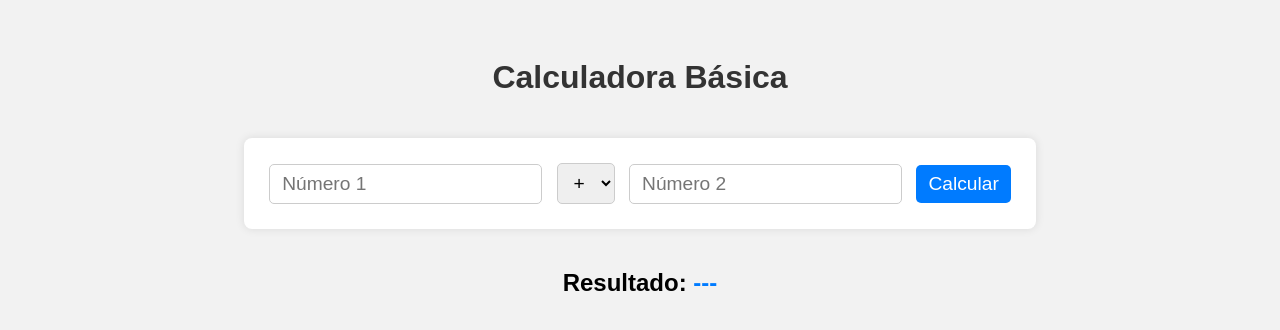
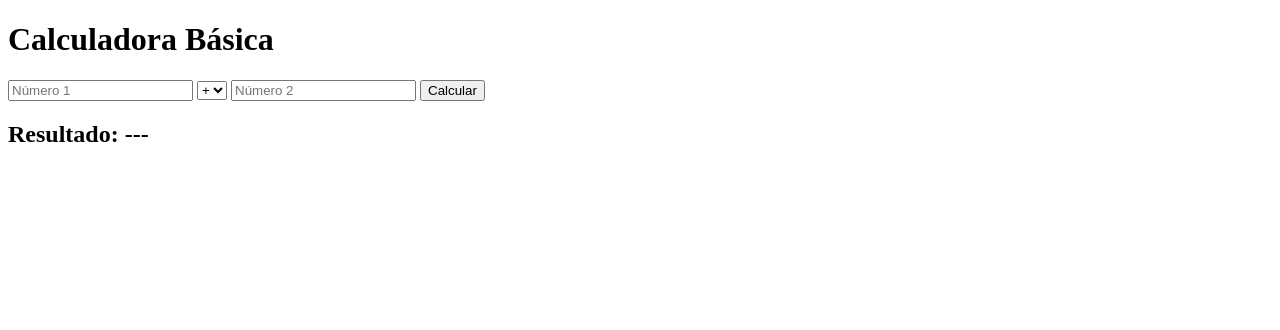
Before and after one commit to JesusSerpaArrieta/calculadora-basica-node-js, a website: page public/index.html in a window 1280 px wide. Drawn offline with Linux system fonts and the light colour scheme.

Commit message:
prueba 1

```diff
--- a/public/index.html
+++ b/public/index.html
@@ -3,45 +3,6 @@
 <head>
   <meta charset="UTF-8">
   <title>Calculadora Básica</title>
-  <style>
-  body {
-    font-family: Arial, sans-serif;
-    background-color: #f2f2f2;
-    text-align: center;
-    padding: 30px;
-  }
-  h1 {
-    color: #333;
-  }
-  form {
-    margin: 20px auto;
-    background: white;
-    padding: 20px;
-    border-radius: 8px;
-    display: inline-block;
-    box-shadow: 0 0 10px rgba(0,0,0,0.1);
-  }
-  input, select, button {
-    font-size: 1.2rem;
-    margin: 5px;
-    padding: 8px 12px;
-    border-radius: 5px;
-    border: 1px solid #ccc;
-  }
-  button {
-    background-color: #007BFF;
-    color: white;
-    border: none;
-    cursor: pointer;
-  }
-  button:hover {
-    background-color: #0056b3;
-  }
-  #resultado {
-    font-weight: bold;
-    color: #007BFF;
-  }
-</style>
 
 </head>
 <body>
```
